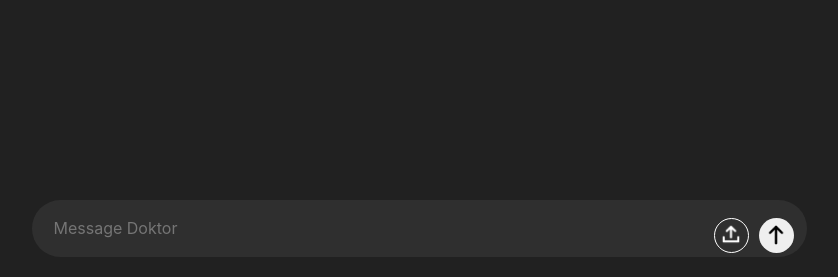
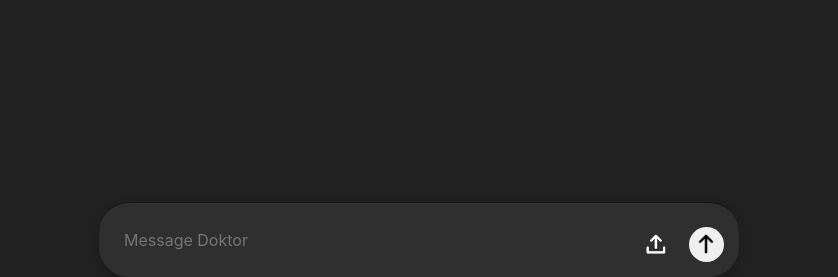
Before and after one commit to aayushs-edu/MedAI, a Flask app: page / in a window 1280 px wide. Shown: the part 523-800 px from the top of the page, without its empty margins (221-1059 px from the left). Run offline with Flask 3, Linux system fonts and the light colour scheme; some libraries are stand-ins or nearby versions.

Commit message:
Zero shot classifier implemented + fixed styling

```diff
--- a/static/css/index.css
+++ b/static/css/index.css
@@ -81,23 +81,42 @@ body {
 
 #chatInput {
   font-family: -apple-system, BlinkMacSystemFont, "Segoe UI", Roboto, "Helvetica Neue", Arial, sans-serif;
-  width: 100%;
-  box-sizing: border-box;
+  flex: 1;
+  margin-right: 15px;
+  border: none;
+  outline: none;
+  padding: 10px;
   background: #2F2F2F;
   color: white;
+  font-size: 16px;
+  border-radius: 20px;
   resize: none;
-  border: none;
-  margin-top: auto;
-  outline: none;
-  padding-top: 17px;
-  padding-bottom: 17px;
-  field-sizing: content;
-  max-height: 300px;
+  min-height: 20px;
+  max-height: 200px;
+  overflow-y: auto;
+  line-height: 1.5;
+  box-sizing: border-box;
+}
+
+#chatInputContainer {
+  display: flex;
+  align-items: flex-end;
+  justify-content: space-between;
+  width: 50%;
+  min-height: 50px;
+  max-height: 250px;
+  padding: 15px;
+  background: #2F2F2F;
+  border-top: 1px solid #171717;
   border-radius: 30px;
-  font-size: 16px;
-  padding-left: 22px;
-  padding-right: 100px;
-  line-height: 23px;
+  position: fixed;
+  bottom: 0;
+  left: 50%;
+  transform: translateX(-50%);
+  box-sizing: border-box;
+  box-shadow: 0 4px 10px rgba(0, 0, 0, 0.2);
+  overflow: hidden;
+  transition: height 0.2s ease;
 }
 
 #leftbarTitle {
@@ -206,37 +228,67 @@ body {
 }
 
 #fileUpload {
-  position: absolute;
-  background: transparent;
+  height: 35px;
+  width: 35px;
   border: none;
+  border-radius: 50%;
+  cursor: pointer;
   background-image: url('/static/images/fileUpload.png');
   background-size: cover;
   background-repeat: no-repeat;
-  height: 35px;
-  width: 35px;
-  cursor: pointer;
-  bottom: 24px;
-  border-radius: 100%;
-  background-size: 95%;
-  background-position: center 0px;
-  left: calc(50% + 295px);
-  border: 1px solid white;
+  background-color: transparent;
+  margin-right: 15px; /* Space between file upload and send button */
 }
 
+
+#imagePreviewContainer {
+  display: flex;
+  align-items: center; /* Center images vertically */
+  margin-right: 15px; /* Spacing from the file upload button */
+  gap: 10px; /* Space between multiple images */
+}
+
+.imagePreview {
+  display: inline-flex;
+  align-items: center;
+  position: relative; /* Add this to help position the button */
+}
+
+
+.imagePreview img {
+  max-width: 100px;
+  max-height: 100px;
+  border-radius: 8px;
+  border: 1px solid #ccc;
+  margin-right: 10px; /* Reduce from 55px to 10px */
+}
+
+.imagePreview button {
+  background: transparent;
+  color: white;
+  border: none;
+  border-radius: 50%;
+  cursor: pointer;
+  width: 25px;
+  height: 25px;
+  font-size: 16px;
+  position: absolute; /* Position the button relative to preview container */
+  right: 15px; /* Adjust this value to control spacing from right edge */
+  top: 20%;
+  transform: translateY(-50%);
+}
+
+
 #enterResponse {
-  position: absolute;
   height: 35px;
   width: 35px;
   border: none;
-  border-radius: 100%;
-  bottom: 24px;
-  right: calc(50% - 375px);
+  border-radius: 50%;
   cursor: pointer;
   background-image: url('/static/images/upArrow.png');
-  background-size: cover;
+  background-size: 75%;
+  background-position: center;
   background-repeat: no-repeat;
-  background-size: 75%;
-  background-position: center center;
 }
 
 @media (max-width: 775px) {
--- a/static/js/index.js
+++ b/static/js/index.js
@@ -10,6 +10,8 @@ const appointmentsContainer = document.getElementById("appointmentsContainer");
 
 var appointmentTitle;
 
+const DOCTOR_PFP_URL = '/static/images/doctorPfp.png';
+
 closeLeftbar.addEventListener('click', function() {
     leftContainer.classList.toggle("squished");
 });
@@ -18,7 +20,7 @@ newAppointment.addEventListener('click', function() {
   chatArea.innerHTML = `
       <div class="aiResponseContainer">
           <div class="aiPfpContainer">
-                <img class=aiPfp src="{{ url_for('static', filename='images/doctorPfp.png') }}">
+              <img class="aiPfp" src="${DOCTOR_PFP_URL}">
           </div>
           <div class="aiTextContainer">
               <p>Hello! How can I assist you today regarding health or medical information?</p>
@@ -92,7 +94,7 @@ function addBlankAIResponse() {
   chatArea.innerHTML += `
       <div class="aiResponseContainer">
           <div class="aiPfpContainer">
-                <img class=aiPfp src="{{ url_for('static', filename='images/doctorPfp.png') }}">
+              <img class="aiPfp" src="${DOCTOR_PFP_URL}">
           </div>
           <div class="aiTextContainer"></div>
       </div>
@@ -117,7 +119,7 @@ function addUserResponse(text) {
     `
 }
 
-function addUserFileResponse() {
+function addUserFileResponse(text) {
   if (fileInput.files[0]) {
     // Create a FileReader to load and display the image
     const reader = new FileReader();
@@ -125,11 +127,7 @@ function addUserFileResponse() {
     reader.onload = function (event) {
         chatArea.innerHTML += `
             <div class="userResponseContainer">
-                <div class="userTextContainer">
-                    <div class="userText">
                 <img class="userImg" src="${event.target.result}" alt="User Image" />
-                    </div>
-                </div>
                 <div class="userPfpContainer">
                     <div class="userPfp">
                         You
@@ -192,7 +190,7 @@ async function getChatCompletion(text) {
             currentHTML += content;
             console.log(content)
             const currResponseCont = document.getElementById("chatArea");
-            const currResponse = currResponseCont.children[currResponseCont.children.length - 1];
+            const currResponse = currResponseCont.getElementsByClassName("aiResponseContainer")[currResponseCont.getElementsByClassName("aiResponseContainer").length - 1];
             const currResponseText = currResponse.children[currResponse.children.length - 1];
             currResponseText.innerHTML = currentHTML;
           }
@@ -247,14 +245,14 @@ document.getElementById('chatInput').addEventListener('keydown', async function(
               saveState()
             }
             else if (fileInput.files.length > 0) {
-              addUserResponse("File Uploaded");
+              addUserFileResponse("File Uploaded");
 
               if (chatArea.children.length == 2) {
                 appointmentTitle = await getTitle();
                 intializeState();
               }
 
-              addBlankAIResponse();
+
 
               // Send a POST request to the Flask backend
               fetch('/cnn', {
@@ -266,6 +264,7 @@ document.getElementById('chatInput').addEventListener('keydown', async function(
               })
               .then(response => response.json())
               .then(async data => {
+                  addBlankAIResponse();
                   console.log(data); // Handle the response (e.g., show predictions)
                   await getChatCompletion(JSON.stringify(data));
               })
@@ -283,13 +282,53 @@ uploadButton.addEventListener('click', () => {
   fileInput.click();
 });
 
+const imagePreviewContainer = document.getElementById("imagePreviewContainer");
+
+document.addEventListener('DOMContentLoaded', function() {
+  const textarea = document.getElementById('chatInput');
+
+  function adjustHeight() {
+      // Reset height to auto first
+      textarea.style.height = 'auto';
+      // Set new height based on scrollHeight
+      textarea.style.height = Math.min(textarea.scrollHeight, 200) + 'px';
+  }
+
+  // Add input event listener
+  textarea.addEventListener('input', adjustHeight);
+
+  // Initial height adjustment
+  adjustHeight();
+});
 
 fileInput.addEventListener('change', () => {
     // Check if a file is selected
     if (fileInput.files.length > 0) {
         const file = fileInput.files[0];
         // Display the file name
-        uploadButton.style.backgroundImage = `url(${URL.createObjectURL(file)})`;
+        if (file.type.startsWith('image/')) {
+          const reader = new FileReader();
+
+          reader.onload = function (event) {
+              // Display the image preview
+              imagePreviewContainer.innerHTML = `
+                  <div class="imagePreview">
+                      <img src="${event.target.result}" alt="Selected Image" />
+                      <button id="removeImage">❌</button>
+                  </div>
+              `;
+
+              // Add a remove button to clear the preview
+              const removeImage = document.getElementById('removeImage');
+              removeImage.addEventListener('click', () => {
+                  imagePreviewContainer.innerHTML = ''; // Clear preview
+                  fileInput.value = ''; // Clear file input
+              });
+          };
+
+          // Read the file as a data URL
+        reader.readAsDataURL(file);
+      };
     } else {
         uploadButton.style.backgroundImage = `url('/static/images/fileUpload.png')`;
     }
--- a/templates/index.html
+++ b/templates/index.html
@@ -30,10 +30,13 @@
                 </div>
             </div>
         </div>
-        <textarea id="chatInput" placeholder="Message Doktor"></textarea>
-        <button id="enterResponse"></button>
-        <input type="file" id="fileInput" style="display: none;" accept="image/*">
-        <button id="fileUpload"></button>
+        <div id="chatInputContainer">
+            <textarea id="chatInput" rows="1" placeholder="Message Doktor"></textarea>
+            <div id="imagePreviewContainer"></div>
+            <input type="file" id="fileInput" style="display: none;" accept="image/*">
+            <button id="fileUpload"></button>
+            <button id="enterResponse"></button>
+        </div>
     </div>
 </body>
 </html>
```
Also changed, not shown: other parts of static/css/index.css (+6 -3 lines). Lines whose indentation alone changed are shown as unchanged.
